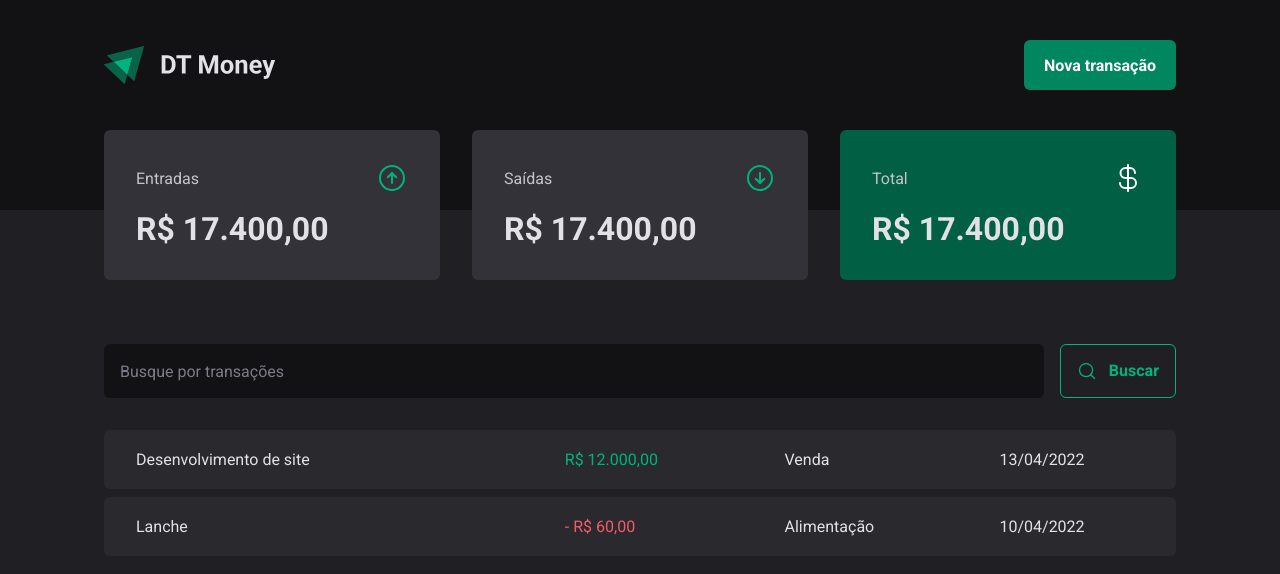
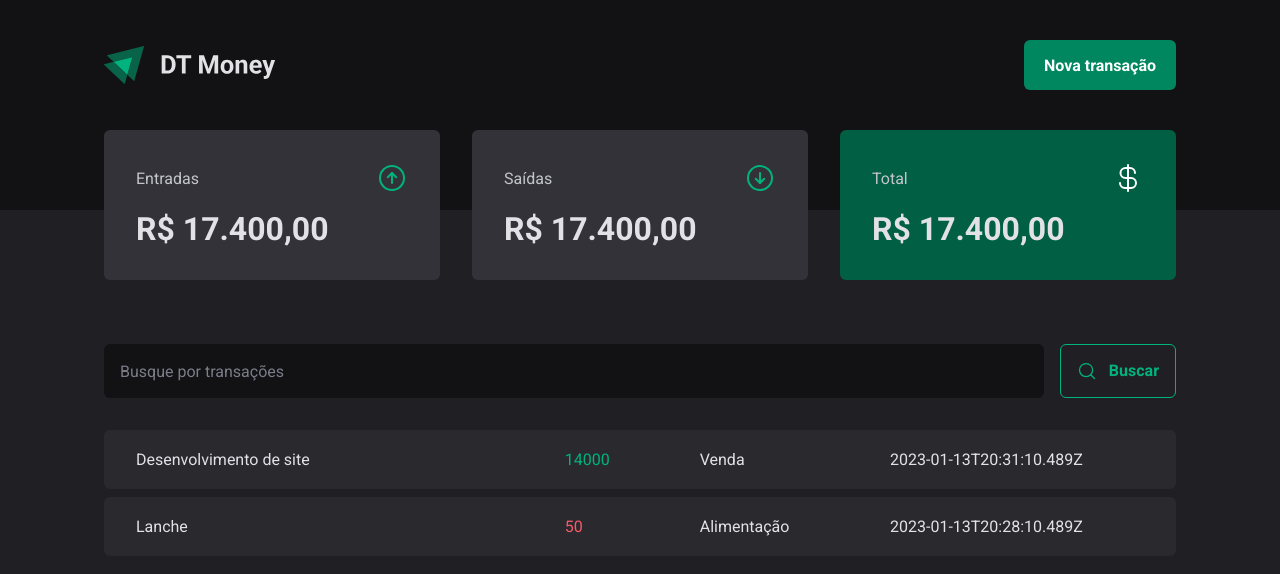
Before and after one commit to luizcdribeiro/react-dt-money, a React (Vite) app: page / in a window 1280 px wide. Shown: the top 574 px of the page. Built offline with nearby package versions, Linux system fonts and the light colour scheme; data requests are answered from the project's data file.

Commit message:
Instalacao do json.server e contexto da aplicacao

```diff
--- a/package.json
+++ b/package.json
@@ -5,6 +5,7 @@
   "type": "module",
   "scripts": {
     "dev": "vite",
+    "dev:server": "json-server server.json -w -d 500",
     "build": "tsc && vite build",
     "preview": "vite preview"
   },
@@ -21,6 +22,7 @@
     "@types/react-dom": "^18.0.9",
     "@types/styled-components": "^5.1.26",
     "@vitejs/plugin-react": "^3.0.0",
+    "json-server": "^0.17.1",
     "typescript": "^4.9.3",
     "vite": "^4.0.0"
   }
--- /dev/null
+++ b/server.json
@@ -0,0 +1,20 @@
+{
+  "transactions": [
+    {
+      "id": 1,
+      "description": "Desenvolvimento de site",
+      "type": "income",
+      "category": "Venda",
+      "price": 14000,
+      "createdAt": "2023-01-13T20:31:10.489Z"
+    },
+    {
+      "id": 2,
+      "description": "Lanche",
+      "type": "outcome",
+      "category": "Alimentação",
+      "price": 50,
+      "createdAt": "2023-01-13T20:28:10.489Z"
+    }
+  ]
+}
--- a/src/App.tsx
+++ b/src/App.tsx
@@ -1,4 +1,5 @@
 import { ThemeProvider } from "styled-components";
+import { TransactionsProvider } from "./contexts/TransactionsContext";
 import { Transactions } from "./pages/Transactions";
 import { GlobalStyle } from "./styles/global";
 import { defaultTheme } from "./styles/themes/default";
@@ -8,7 +9,9 @@
   return (
     <ThemeProvider theme={defaultTheme}>
       <GlobalStyle />
-      <Transactions />
+      <TransactionsProvider>
+        <Transactions />
+      </TransactionsProvider>
     </ThemeProvider>
   )
 }
--- a/src/components/Summary/index.tsx
+++ b/src/components/Summary/index.tsx
@@ -1,7 +1,12 @@
 import { SummaryCard, SummaryContainer } from "./styles";
 import { ArrowCircleDown, ArrowCircleUp, CurrencyDollar } from 'phosphor-react'
+import { useContext } from "react";
+import { TransactionsContext } from "../../contexts/TransactionsContext";
 
 export function Summary() {
+
+  const { transactions } = useContext(TransactionsContext);
+
   return (
     <SummaryContainer>
       <SummaryCard>
--- /dev/null
+++ b/src/contexts/TransactionsContext.tsx
@@ -0,0 +1,43 @@
+import { createContext, ReactNode, useEffect, useState } from 'react'
+
+
+interface Transaction {
+  id: number;
+  description: string;
+  type: 'income' | 'outcome';
+  price: number;
+  category: string;
+  createdAt: string;
+
+}
+
+interface TransactionContextType {
+  transactions: Transaction[]
+}
+
+interface TransactionsProviderProps {
+  children: ReactNode;
+}
+
+export const TransactionsContext = createContext({} as TransactionContextType);
+
+export function TransactionsProvider({ children }: TransactionsProviderProps) {
+
+  const [transactions, setTransactions] = useState<Transaction[]>([]);
+
+  async function loadTransactions() {
+    const response = await fetch('http://localhost:3000/transactions');
+    const data = await response.json();
+    setTransactions(data)
+  }
+
+  useEffect(() => {
+    loadTransactions()
+  } , [])
+
+  return (
+    <TransactionsContext.Provider value={{ transactions }}>
+      {children}
+    </TransactionsContext.Provider>
+  )
+}
--- a/src/pages/Transactions/index.tsx
+++ b/src/pages/Transactions/index.tsx
@@ -1,9 +1,17 @@
+import { useContext } from "react";
 import { Header } from "../../components/Header";
 import { Summary } from "../../components/Summary";
+import { TransactionsContext } from "../../contexts/TransactionsContext";
 import { SearchForm } from "./components/SearchForm";
 import { PriceHighLight, TransactionsContainer, TransactionsTable } from "./styles";
 
+
+
 export function Transactions() {
+
+  const { transactions } = useContext(TransactionsContext);
+
+
   return (
     <div>
       <Header />
@@ -13,26 +21,20 @@
         <SearchForm/>
         <TransactionsTable>
           <tbody>
-            <tr>
-              <td width='40%'>Desenvolvimento de site</td>
-              <td>
-                <PriceHighLight variant="income">
-                  R$ 12.000,00
-                </PriceHighLight>
-              </td>
-              <td>Venda</td>
-              <td>13/04/2022</td>
-            </tr>
-
-            <tr>
-              <td width='40%'>Lanche</td>
-              <td>
-                <PriceHighLight variant="outcome">
-                  - R$ 60,00
-                </PriceHighLight></td>
-              <td>Alimentação</td>
-              <td>10/04/2022</td>
-            </tr>
+            {transactions.map(transaction => {
+              return (
+                <tr key={transaction.id}>
+                  <td width='40%'>{transaction.description}</td>
+                  <td>
+                    <PriceHighLight variant={transaction.type}>
+                      {transaction.price}
+                    </PriceHighLight>
+                  </td>
+                  <td>{transaction.category}</td>
+                  <td>{transaction.createdAt}</td>
+                </tr>
+              )
+            })}
 
           </tbody>
         </TransactionsTable>
```
Also changed, not shown: 1 other file (tests, documents, lock files or other folders).
